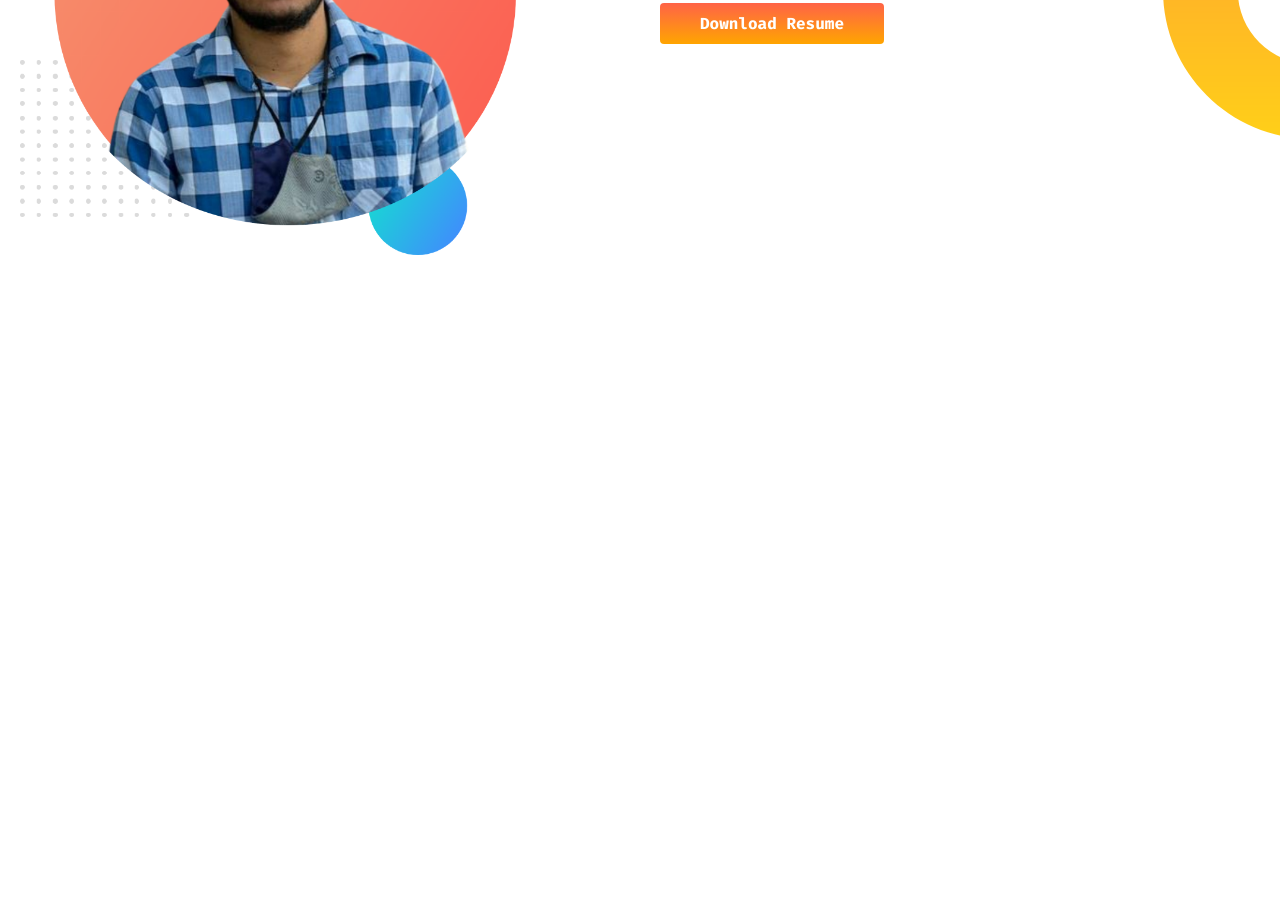
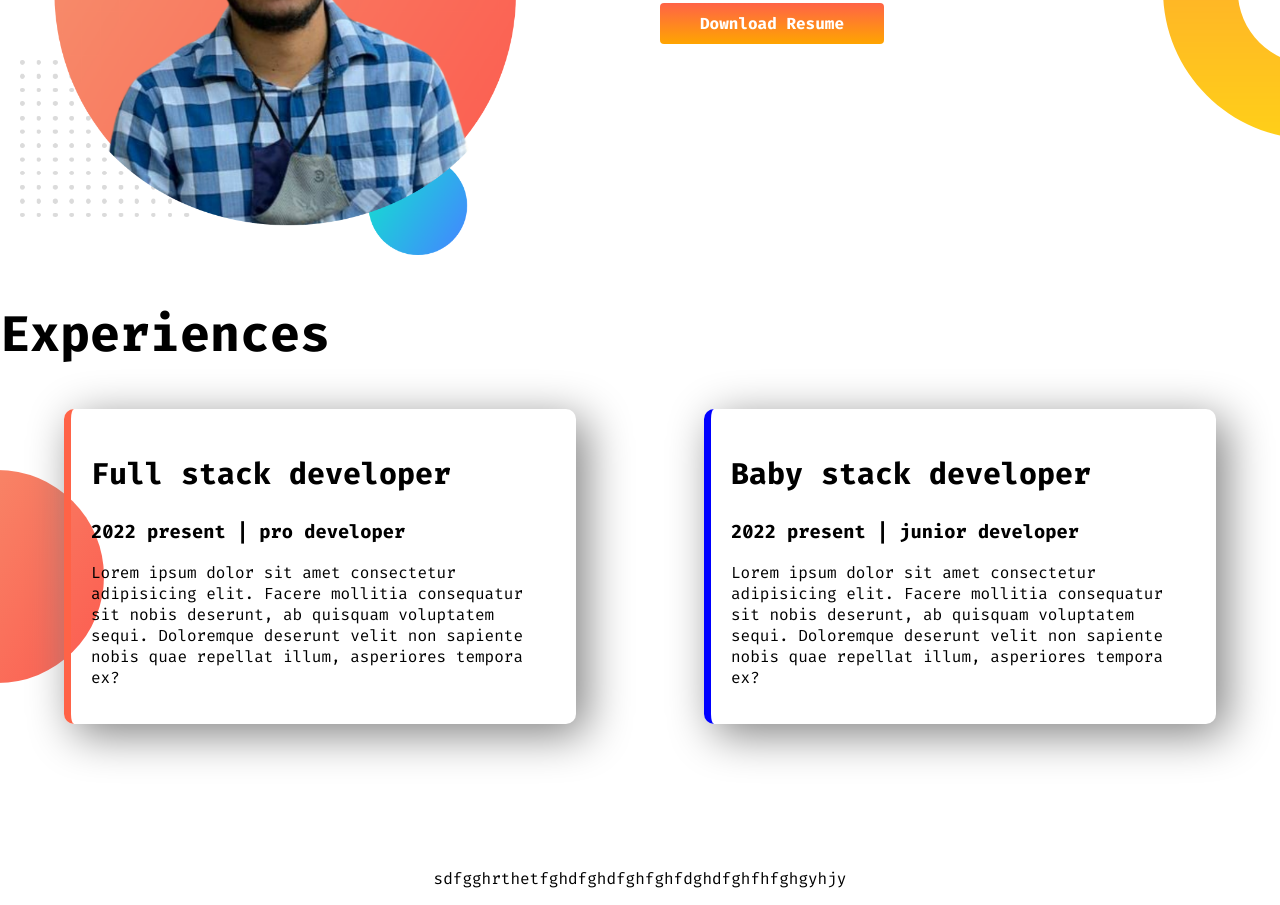
Before and after one commit to md-galib-hossain/developer-website, a plain HTML site: page index.html in a window 1280 px wide. Shown: the part 919-1824 px from the top of the page. Before the commit the page ends 1179 px from the top, so only its background shows below. Drawn offline with Linux system fonts and the light colour scheme.

Commit message:
Styled border and added footer

```diff
--- a/css/style.css
+++ b/css/style.css
@@ -8,7 +8,7 @@ h1{
 .orange-color{
     color: orange;
 }
-section{
+.flexible-container{
     display: flex;
 }
 .half-width{
@@ -38,3 +38,29 @@ section{
     background-repeat: no-repeat;
     background-position: right;
 }
+.experience-item{
+    box-shadow: 10px 10px 45px gray;
+    width: 40%;
+    margin-right: 5%;
+    margin-left: 5%;
+   margin-bottom: 10%;
+    padding: 20px;
+    border-radius: 10px;
+}
+h2{
+    font-size: 30px;
+}
+.experience-area{
+    background-image: url(/images/exp-bg.png);
+    background-repeat: no-repeat;
+    background-position: left;
+}
+#full-stack{
+    border-left: 7px solid tomato;
+}
+#baby-stack{
+    border-left: 7px solid blue;
+}
+footer p{
+ text-align: center;
+}
--- a/index.html
+++ b/index.html
@@ -15,7 +15,7 @@
 
 <body>
 
-    <section class="top-banner">
+    <section class="top-banner flexible-container">
 
 <div class="half-width">
     <h1>Welcome to</h1>
@@ -28,7 +28,7 @@
         <img src="./images/my-bg.png" alt="mypic">
     </div>
 </section>
-<section class="bottom-banner">
+<section class="bottom-banner flexible-container">
     <div class="half-width">
         <img src="./images/my-bg.png" alt="mypic">
     </div>
@@ -41,6 +41,22 @@
         </div>
 
     </section>
+    <section class="experience-area">
+        <h1>Experiences</h1>
+        <div class="flexible-container">
+            <div id="full-stack"class="experience-item">
+                <h2>Full stack developer</h2>
+                <h3>2022  present | pro developer</h3>
+                <p>Lorem ipsum dolor sit amet consectetur adipisicing elit. Facere mollitia consequatur sit nobis deserunt, ab quisquam voluptatem sequi. Doloremque deserunt velit non sapiente nobis quae repellat illum, asperiores tempora ex?</p>
+            </div>
+            <div id="baby-stack"class="experience-item">
+                <h2>Baby stack developer</h2>
+                <h3>2022 present | junior developer</h3>
+                <p>Lorem ipsum dolor sit amet consectetur adipisicing elit. Facere mollitia consequatur sit nobis deserunt, ab quisquam voluptatem sequi. Doloremque deserunt velit non sapiente nobis quae repellat illum, asperiores tempora ex?</p>
+            </div>
+        </div>
+    </section>
 </body>
+<footer><p>sdfgghrthetfghdfghdfghfghfdghdfghfhfghgyhjy</p></footer>
 
 </html>
```
